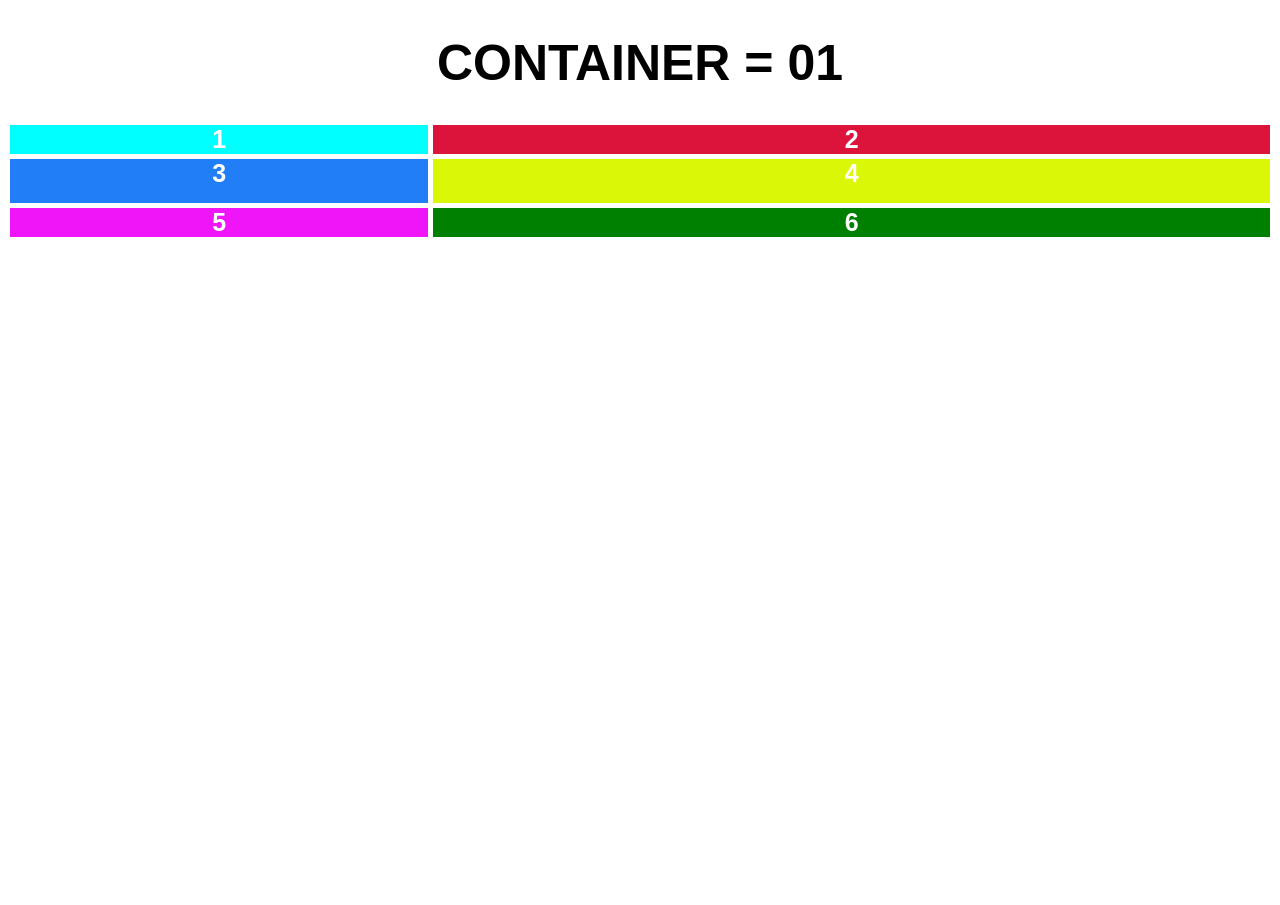
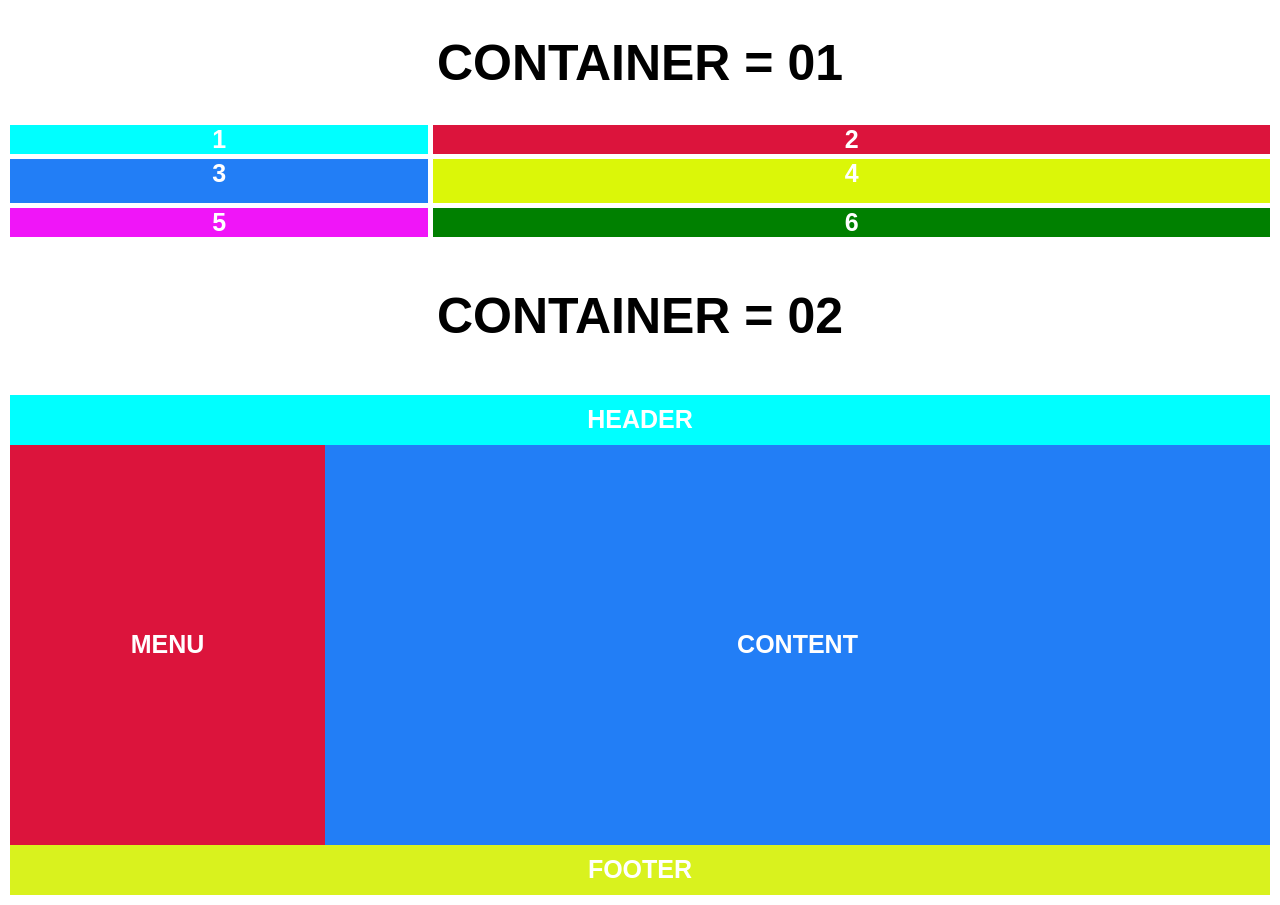
Before and after one commit to SHShazib/css-practice-11, a plain HTML site: page index.html in a window 1280 px wide. Before the commit the page ends 800 px from the top, so only its background shows below. Drawn offline with Linux system fonts and the light colour scheme.

Commit message:
container 2

```diff
--- a/index.html
+++ b/index.html
@@ -20,13 +20,13 @@
     </div>
 
     <!-- container=02 -->
-    <!-- <h1>Container = 02</h1>
+    <h1>Container = 02</h1>
     <div class="container2">
         <div class="header">header</div>
         <div class="menu">menu</div>
         <div class="content">content</div>
         <div class="footer">footer</div>
-    </div> -->
+    </div>
 
     <!-- container=03 -->
     <!-- <h1>Container = 03</h1>
--- a/style.css
+++ b/style.css
@@ -46,7 +46,7 @@ body > h1 {
 
 
 /* =============container2======== */
-/* .container2 div:nth-child(1){
+.container2 div:nth-child(1){
     background-color: aqua;
 }
 .container2 div:nth-child(2){
@@ -82,7 +82,7 @@ body > h1 {
 }
 .footer{
     grid-column: span 12;
-} */
+}
 
 /* =============container3======== */
 /* .container3{
```
